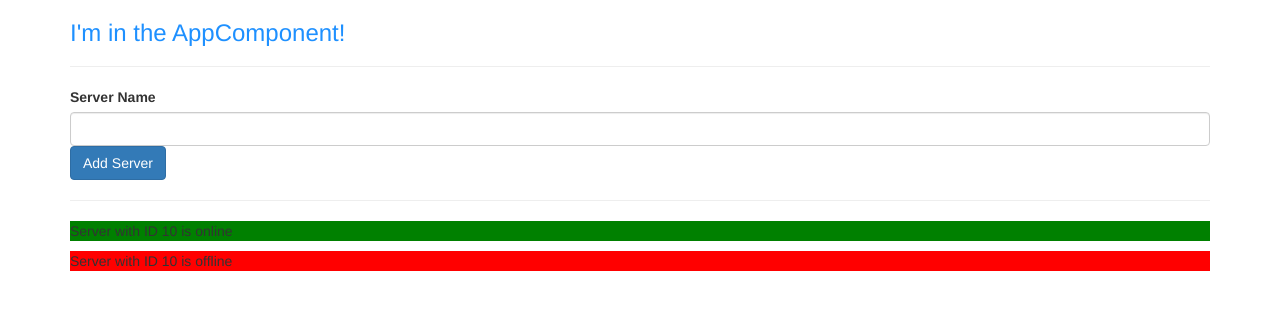
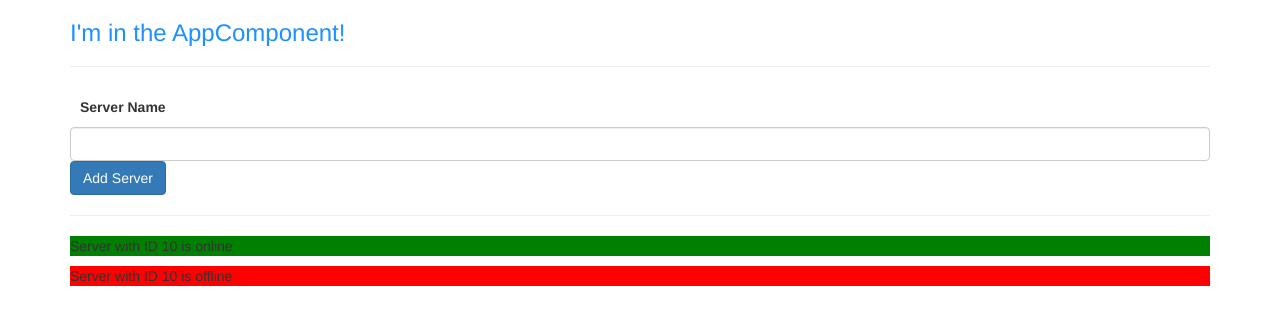
Before and after one commit to nikolaynikolo91/angular-complete-guide, an Angular app in the folder angular-guide/: page / in a window 1280 px wide. Shown: the top 324 px of the page. Built offline with nearby package versions, Linux system fonts and the light colour scheme.

Commit message:
add margin to header

```diff
--- a/angular-guide/src/app/servers/servers.component.html
+++ b/angular-guide/src/app/servers/servers.component.html
@@ -1,4 +1,4 @@
-<label>Server Name</label>
+<label style="margin: 10px">Server Name</label>
 <!-- <input type="text" class="form-control" (input)="onUpdateServerName($event)" /> -->
 <input type="text" class="form-control" [(ngModel)]="serverName" />
 <!-- <p>{{ serverName }}</p> -->
@@ -14,6 +14,6 @@
 <p *ngIf="serverWasCreated">
   Server was created, server name is {{ serverName }}
 </p>
-<hr>
+<hr />
 <app-server></app-server>
 <app-server></app-server>
```
